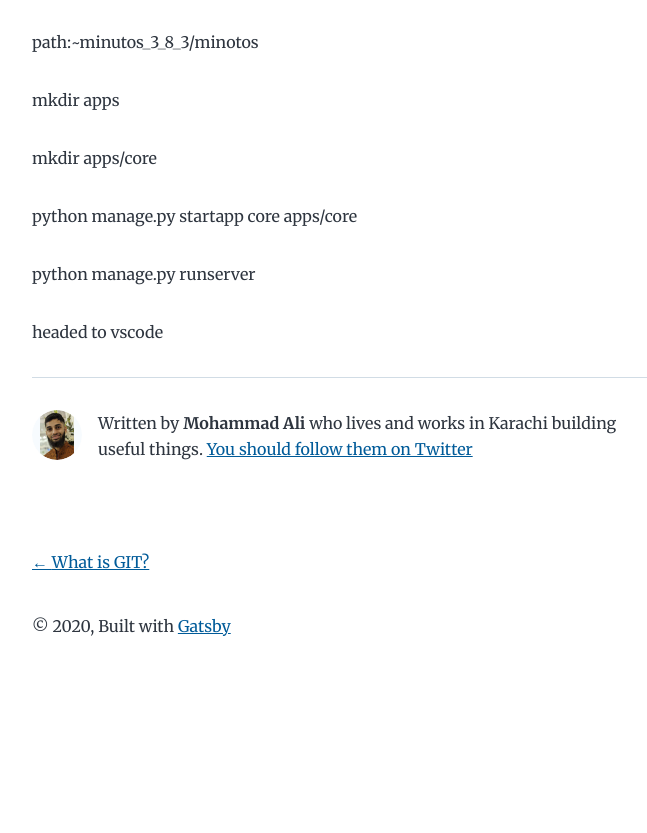
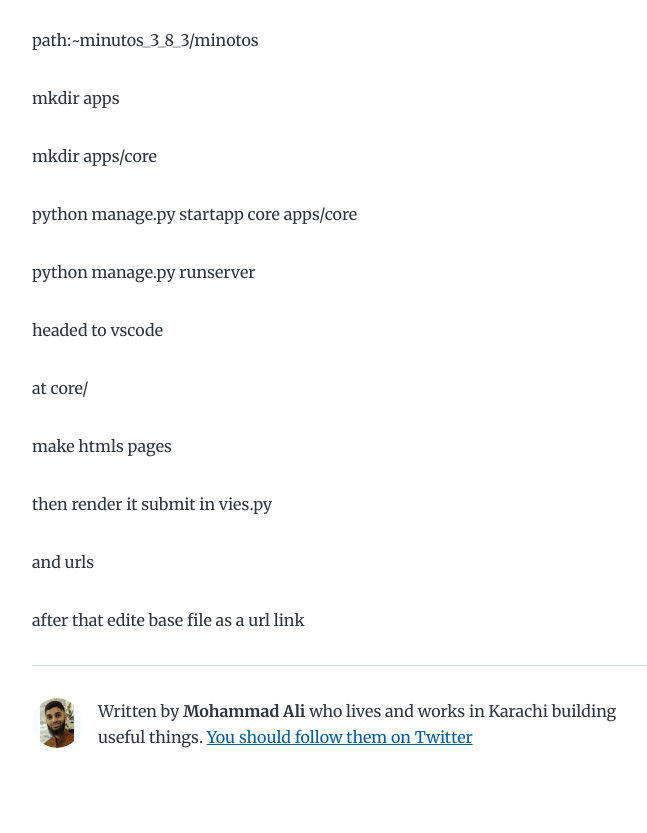
Before and after one commit to ali26-dev/foodblog, a Gatsby site: page /2020-11-30-minutos/ in a window 1280 px wide. Shown: the part 2029-2862 px from the top of the page, without its empty margins (292-939 px from the left). Before the commit the page ends 2731 px from the top, so only its background shows below. Built offline with nearby package versions, Linux system fonts and the light colour scheme; Gatsby itself is replaced by a stand-in of ours.

Commit message:
Update Blog “2020-11-30-minutos”

```diff
--- a/content/blog/2020-11-30-minutos.md
+++ b/content/blog/2020-11-30-minutos.md
@@ -37,17 +37,17 @@ shows up dbsqlite3
 
 `python manage.py createsuperuser`
 
-if shows error` `
+if shows error
 
 `winpty python manage.py createsuperuser`
 
-> username:` admin`
+> username:`admin`
 >
-> email:` admin@minutos.com`
+> email:`admin@minutos.com`
 >
-> password:` passsword123`
+> password:`passsword123`
 >
-> re-type password:` password 123`
+> re-type password:`password 123`
 
 successfully created superuser
 
@@ -74,3 +74,19 @@ python manage.py startapp core apps/core
 python manage.py runserver
 
 headed to vscode
+
+
+
+
+
+
+
+at core/
+
+make htmls pages
+
+then render it submit in vies.py
+
+and urls
+
+after that edite base file  as a url link
```
